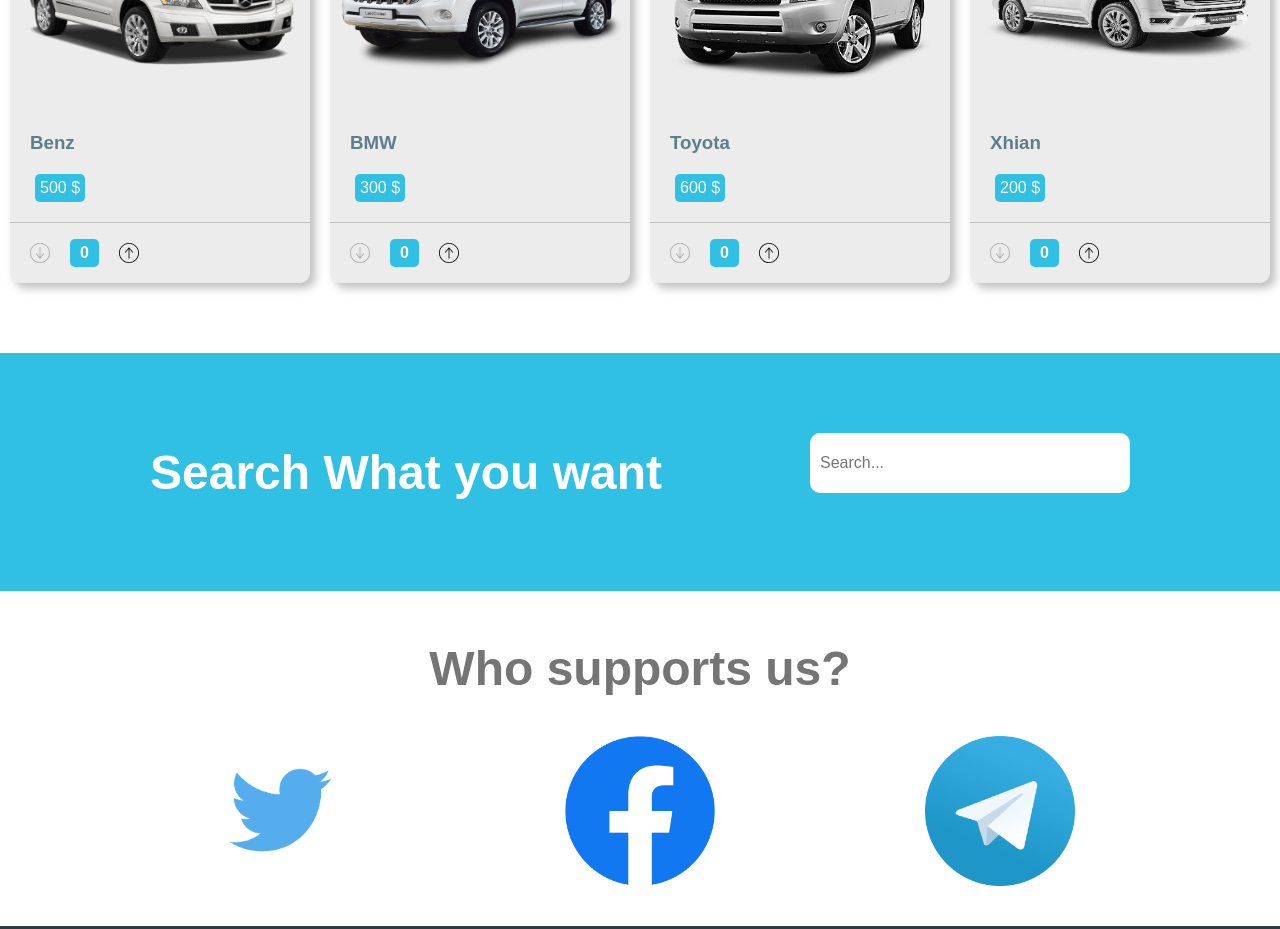
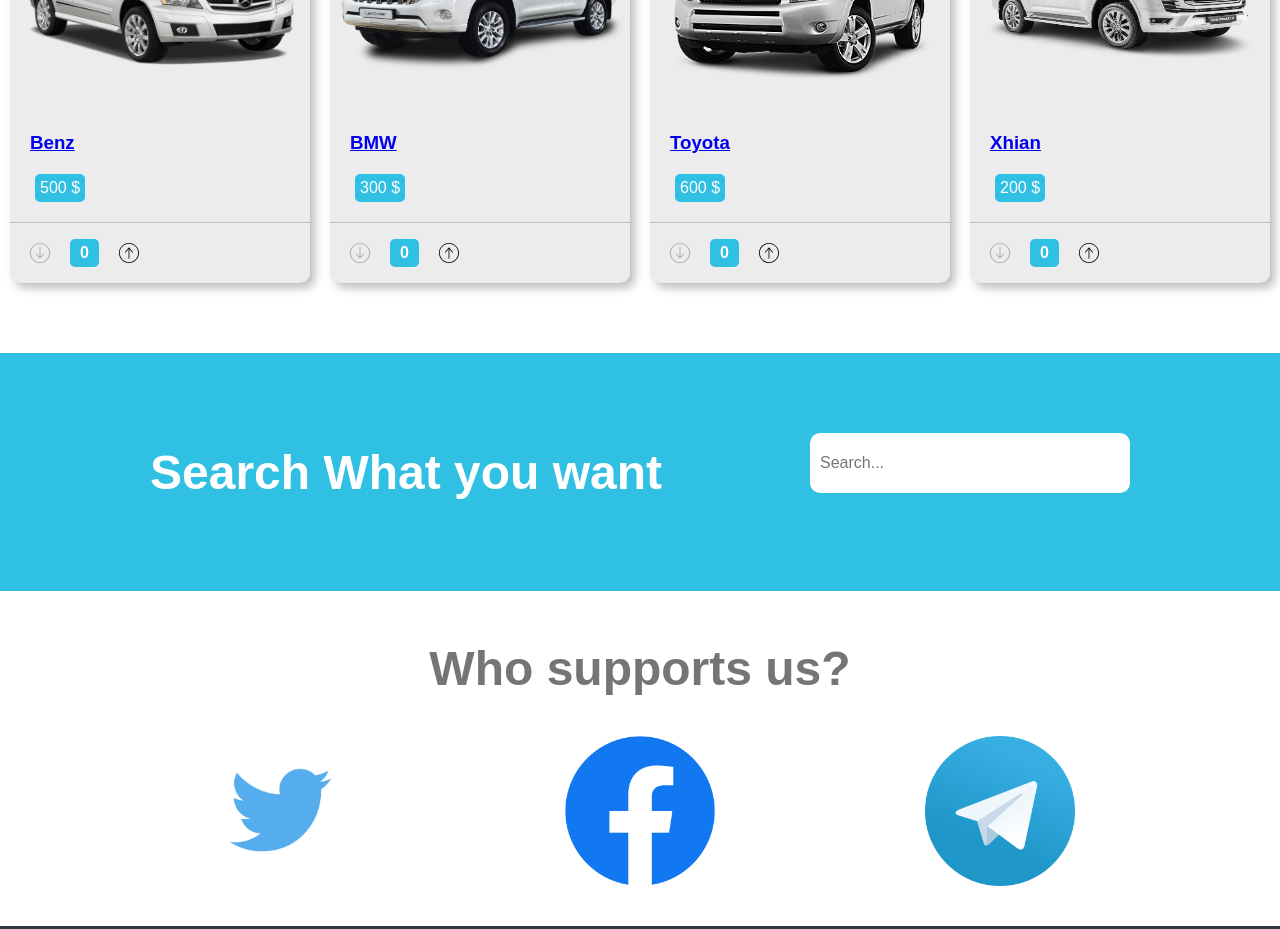
Before and after one commit to shoaib63/website_project, a React (Create React App) app: page / in a window 1280 px wide. Shown: the part 1200-2129 px from the top of the page. Built offline with nearby package versions, Linux system fonts and the light colour scheme.

Commit message:
Make Details Page

```diff
--- a/package.json
+++ b/package.json
@@ -9,7 +9,7 @@
     "axios": "^0.26.1",
     "react": "^17.0.2",
     "react-dom": "^17.0.2",
-    "react-router-dom": "^5.2.0",
+    "react-router-dom": "^6.3.0",
     "react-scripts": "5.0.0",
     "uuid": "^8.3.2",
     "web-vitals": "^2.1.4"
--- a/src/App.js
+++ b/src/App.js
@@ -2,25 +2,29 @@
 import Navbar from './components/Navbar';
 
 
-import { Route , Switch ,Redirect } from 'react-router-dom';
+import { Route, Routes, Navigate } from 'react-router-dom';
 
 
 import Footer from './components/Footer';
 import Landing from './components/Landing';
 import Products from './components/Products'
 import NotFound from './components/NotFound';
+import AboutUs from './components/AboutUs';
+import DetailsPage from './components/DetailsPage';
 
 class App extends Component {
     render() {
         return (
             <div>
                 <Navbar />
-                <Switch>
-                    <Route path='/products' component={Products} />
-                    <Route exact path='/' component={Landing} />
-                    <Route path='/NotFound' component={NotFound} />
-                    <Redirect to="/NotFound"/>
-                </Switch>
+                <Routes>
+                    <Route path='/products' element={<Products />} />
+                    <Route path='/' element={<Landing />} />
+                    <Route path='/aboutus' element={<AboutUs />} />
+                    <Route path='/NotFound' element={<NotFound />} />
+                    <Route path='/products/:id' element={<DetailsPage />} />
+                    <Route path='*' element={<Navigate to="/NotFound" replace/> } />
+                </Routes>
                 <Footer />
             </div>
         );
--- /dev/null
+++ b/src/components/AboutUs.js
@@ -0,0 +1,13 @@
+import React, { Component } from 'react';
+
+class AboutUs extends Component {
+    render() {
+        return (
+            <div>
+                <h1>About Us</h1>
+            </div>
+        );
+    }
+}
+
+export default AboutUs;
--- a/src/components/Card.js
+++ b/src/components/Card.js
@@ -1,6 +1,8 @@
 import React, { Component } from 'react';
 
 import styles from "./Card.module.css";
+import { Link } from "react-router-dom";
+
 
 import down from '../images/down.svg';
 import up from '../images/up.svg';
@@ -30,12 +32,12 @@
     }
 
     render() {
-        const { image, name, cost } = this.props;
+        const { image, name, cost, id } = this.props;
         const { counter } = this.state;
         return (
             <div className={styles.container}>
                 <img className={styles.PImage} src={image} />
-                <h3>{name}</h3>
+                <h3><Link to={`/products/${id}`} >{name}</Link></h3>
                 <p>{cost} {counter ? `* ${counter} = ${counter * cost.split(" ")[0]} $` : "" }</p>
 
                 <div className={styles.counter}>
--- a/src/components/Cards.js
+++ b/src/components/Cards.js
@@ -16,17 +16,17 @@
         super();
         this.state = {
             carData: [
-                { image: pic1 , name: "Benz", cost: "500 $" },
-                { image: pic2 , name: "BMW", cost: "300 $" },
-                { image: pic3 , name: "Toyota", cost: "600 $" },
-                { image: pic4 , name: "Xhian", cost: "200 $" }
+                {  id: 1, image: pic1 , name: "Benz", cost: "500 $"  },
+                {  id: 2, image: pic2 , name: "BMW", cost: "300 $"  },
+                {  id: 3, image: pic3 , name: "Toyota", cost: "600 $"  },
+                {  id: 4, image: pic4 , name: "Xhian", cost: "200 $" }
             ]
         }
     }
     render() {
         return (
             <div className={styles.container}>
-                {this.state.carData.map(car => <Card key={v4()} image={car.image} name={car.name}cost={car.cost} /> )}
+                {this.state.carData.map(car => <Card key={v4()} image={car.image} name={car.name} cost={car.cost} id={car.id} /> )}
             </div>
         );
     }
--- /dev/null
+++ b/src/components/DetailsPage.js
@@ -0,0 +1,15 @@
+import React from 'react';
+import { useParams } from 'react-router-dom';
+
+
+const DetailsPage = () => {
+    const params = useParams();
+    console.log(params);
+    return (
+        <div>
+            <h1>DetailsPage - ${params.id}</h1>
+        </div>
+    );
+};
+
+export default DetailsPage;
--- a/src/components/Products.js
+++ b/src/components/Products.js
@@ -24,11 +24,11 @@
 
     render() {
         const { products } = this.state;
-
+        console.log(products);
         return (
             <div className={styles.container}>
                 {
-                    products.length ? this.state.products.map(product => <Card key={v4()} image={product.image} name={product.title} cost={`${product.price} $`} />) :
+                    products.length ? this.state.products.map(product => <Card key={v4()} image={product.image} name={product.title} cost={`${product.price} $`} id={product.id} />) :
                     <h1>Loading...</h1>
                 }
             </div>
```
Also changed, not shown: 1 other file (tests, documents, lock files or other folders).
